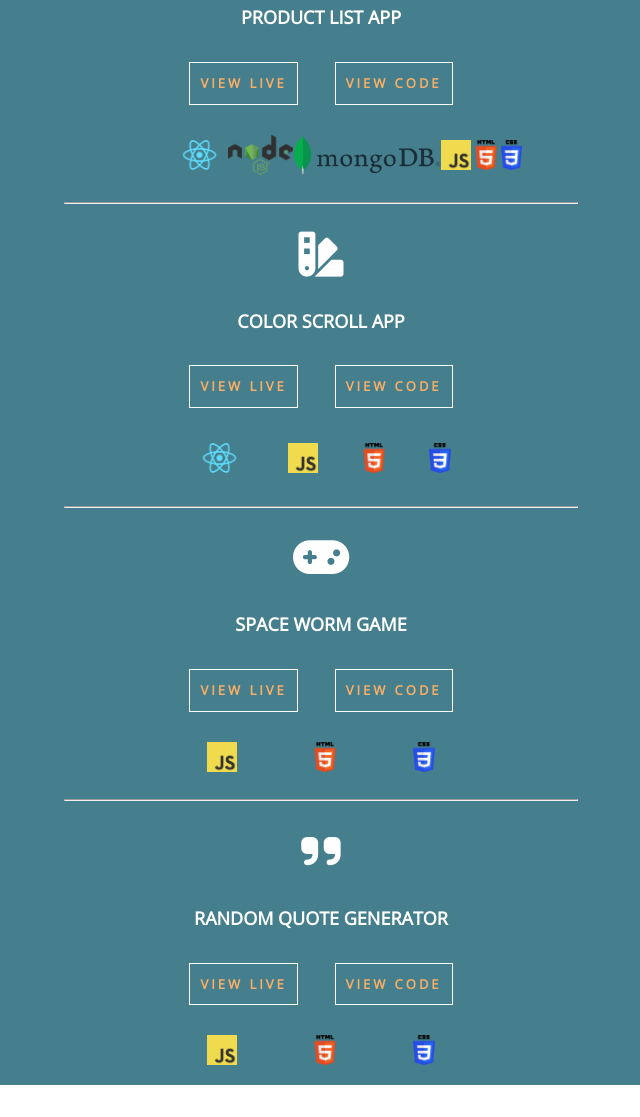
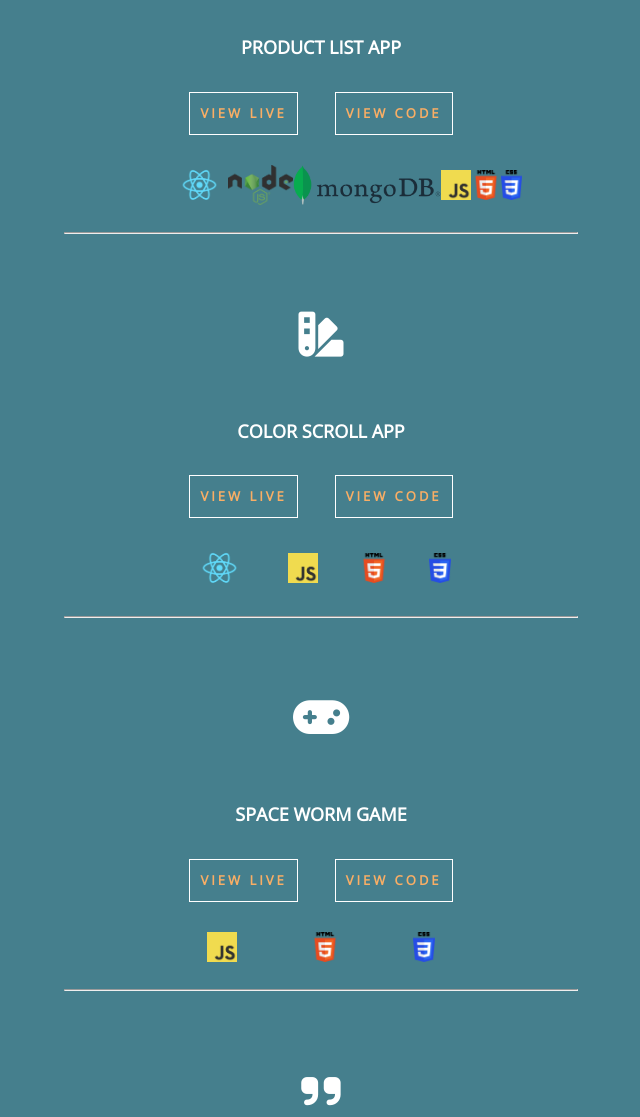
Before and after one commit to mariagluck/Portfolio, a plain HTML site: page index.html in a window 1280 px wide. Shown: the part 3012-4129 px from the top of the page, without its empty margins (319-959 px from the left). Drawn offline with nearby package versions, Linux system fonts and the light colour scheme.

Commit message:
order edit

```diff
--- a/css/main.css
+++ b/css/main.css
@@ -780,6 +780,8 @@ Portfolio Section
   .workItem i {
     margin-left: 0;
     margin: auto;
+    margin-top: 50px;
+    margin-bottom: 30px;
   }
   .btnSection {
    width: 300px;
```
Also changed, not shown: index.html (+1 -1 lines).
